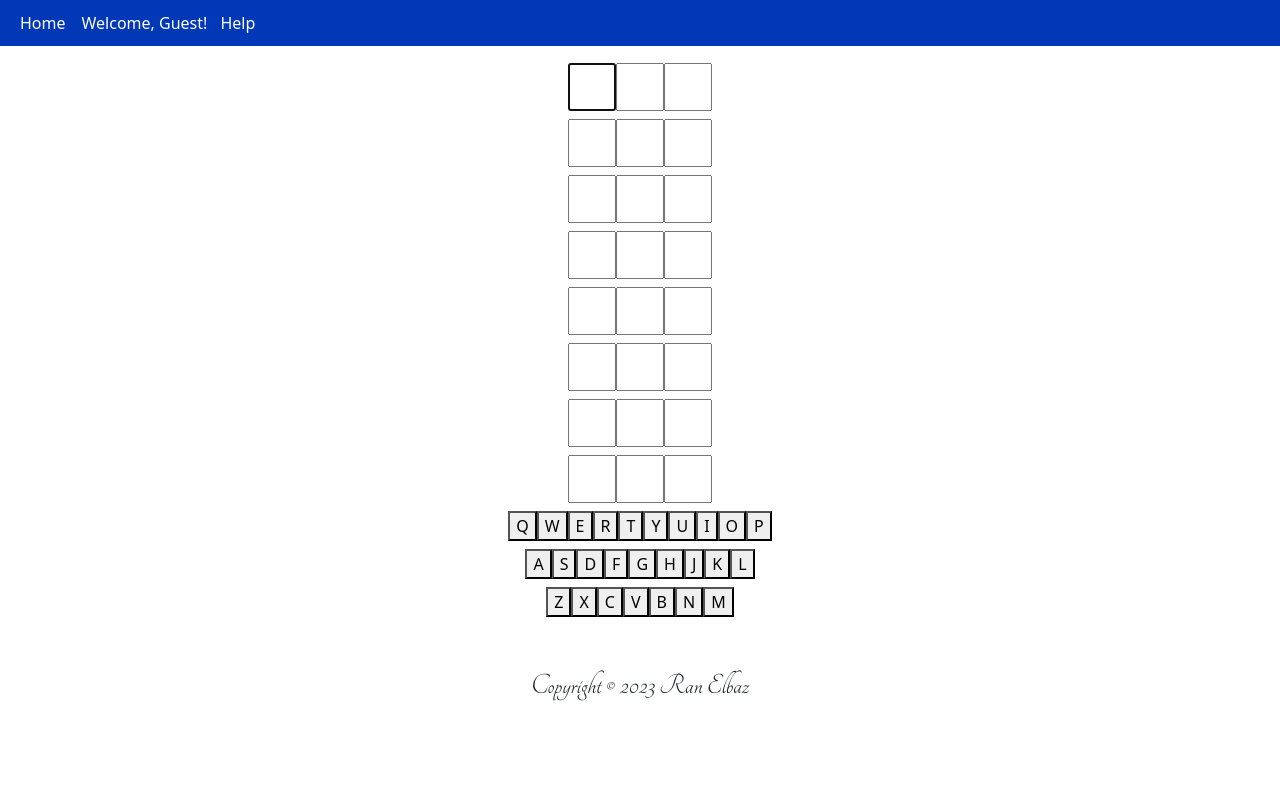
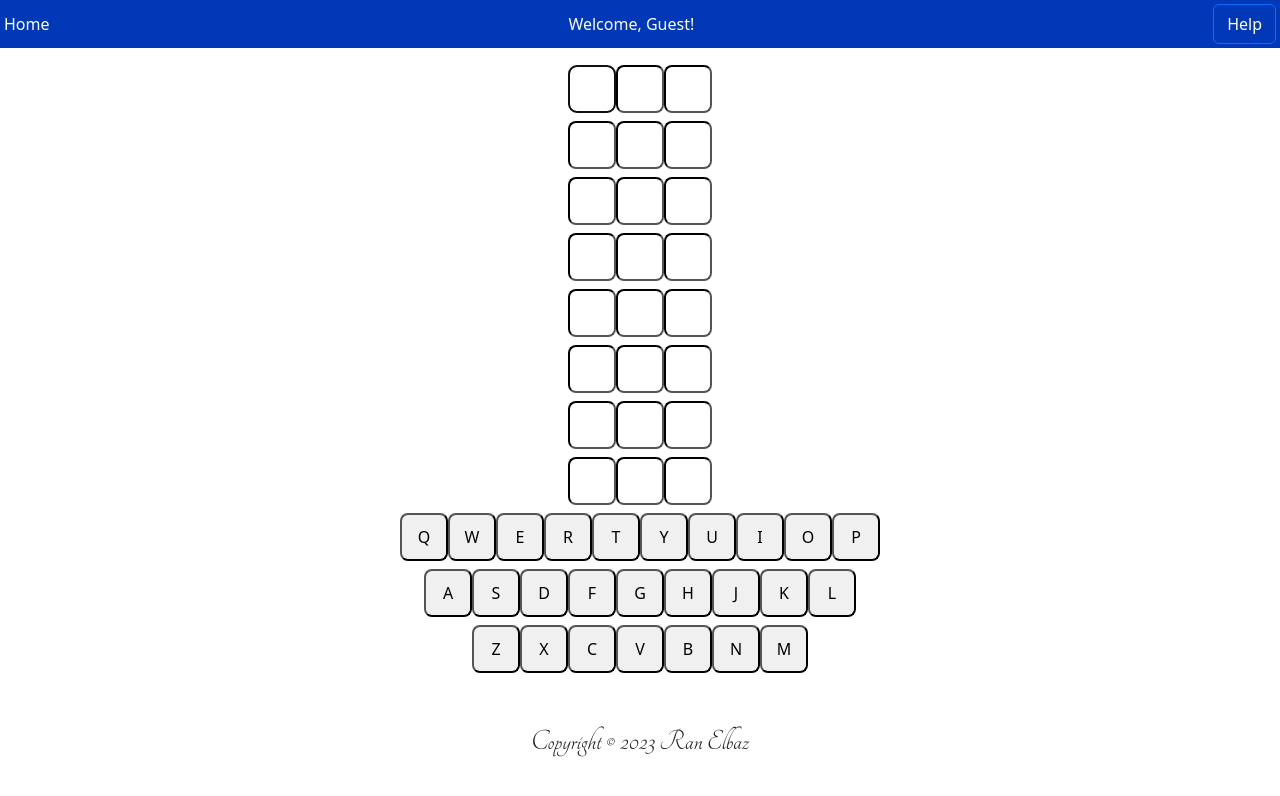
Before and after one commit to Ran-E/BestWordle-Ran, a React (Create React App) app in the folder Wordle-Client-Ran/: page /game in a window 1280 px wide. Shown: the top 796 px of the page. Built offline with nearby package versions, Linux system fonts and the light colour scheme.

Commit message:
Improv code and style

```diff
--- a/Wordle-Client-Ran/src/components/the game/wordle.scss
+++ b/Wordle-Client-Ran/src/components/the game/wordle.scss
@@ -6,6 +6,8 @@ input {
   width: 3em;
   height: 3em;
   text-align: center;
+  border-color: black;
+  border-radius: 0.5em;
 }
 
 .word {
--- a/Wordle-Client-Ran/src/containers/Header/header.tsx
+++ b/Wordle-Client-Ran/src/containers/Header/header.tsx
@@ -1,13 +1,13 @@
 import { useState } from "react";
-import { Button, Nav, Navbar } from "react-bootstrap";
-import { Link } from "react-router-dom";
+import { Button, Nav, Navbar, NavItem, NavLink } from "react-bootstrap";
 
 import Help from "../Help/Help";
 
 import "./headers.scss";
+import { Link } from "react-router-dom";
 
 const Header = () => {
-  const [off, setOff] = useState(true);
+  const [, setOff] = useState(true);
   const logOut = () => {
     localStorage.clear();
     setOff((current) => !current);
@@ -15,26 +15,31 @@ const Header = () => {
   const email = localStorage.getItem("email");
 
   return (
-    <header>
-      <Nav className="text-white ml-auto align-items-center">
-        <Navbar.Brand href="/" className="left brand text-white">
+    <Navbar
+      sticky="top"
+      className="Navbar text-white ml-auto align-items-center"
+    >
+      <NavLink href="/" className="general brand text-white">
         Home
-        </Navbar.Brand>
-        <Nav.Item className="left">
+      </NavLink>
+      <Nav.Item className="general">
         Welcome, {email ? email : "Guest"}!
       </Nav.Item>
       {email ? (
-          <Button variant="#0038b8" className="text-white" onClick={logOut}>
+        <Button
+          variant="#0038b8"
+          className="general text-white"
+          onClick={logOut}
+        >
           Logout
         </Button>
       ) : (
         ""
       )}
-        <Nav.Item className="help">
+      <Button className="general">
         <Help />
-        </Nav.Item>
-      </Nav>
-    </header>
+      </Button>
+    </Navbar>
   );
 };
 
--- a/Wordle-Client-Ran/src/containers/Header/headers.scss
+++ b/Wordle-Client-Ran/src/containers/Header/headers.scss
@@ -1,4 +1,4 @@
-header {
+.Navbar {
   display: flex;
   align-items: center;
   background-color: #0038b8;
@@ -8,26 +8,14 @@ header {
   margin-bottom: 1rem;
   justify-content: space-between;
 
-  .left{
-    display: flex;
-    justify-content: flex-start;
-  }
 
+  .general{
+  margin: 0;
+  padding: 0;
+  background-color: #0038b8;
 
-  .brand {
-    padding-inline: 1em;
   }
 
 
 
-  .nav-item {
-      margin: 0;
-      padding: 0;
-    }
-
-  .help{
-    justify-self:flex-end;
-  }
-
-
 }
--- a/Wordle-Client-Ran/src/containers/keyboard/keyboard.scss
+++ b/Wordle-Client-Ran/src/containers/keyboard/keyboard.scss
@@ -4,17 +4,12 @@
   align-items: center;
   justify-content: center;
 
-  .letters {
-    display: flex;
-    align-items: center;
-    justify-content: center;
-
-    .button {
+    .keyboard__button {
       width: 3em;
       height: 3em;
-      margin: 0 0.5em;
-      font-size: 1.2em;
-      border: none;
+      margin: 0;
+      font-size: 1em;
+      border-color: black;
       border-radius: 0.5em;
       background-color: #f0f0f0;
       cursor: pointer;
@@ -27,5 +22,5 @@
         background-color: #a0a0a0;
       }
     }
-  }
+
 }
--- a/Wordle-Client-Ran/src/containers/keyboard/keyboard.tsx
+++ b/Wordle-Client-Ran/src/containers/keyboard/keyboard.tsx
@@ -54,7 +54,9 @@ function Keyboard({ onClick, backgroundColor }: Props) {
     const handleKeyDown = (event: KeyboardEvent) => {
       const key = event.key.toUpperCase();
       if (keyboardLayout.flat().includes(key)) {
-        event.preventDefault();
+        if (event.ctrlKey) {
+          event.preventDefault();
+        }
         handleKeyPress(key);
       }
     };
```
Lines whose indentation alone changed are shown as unchanged.
